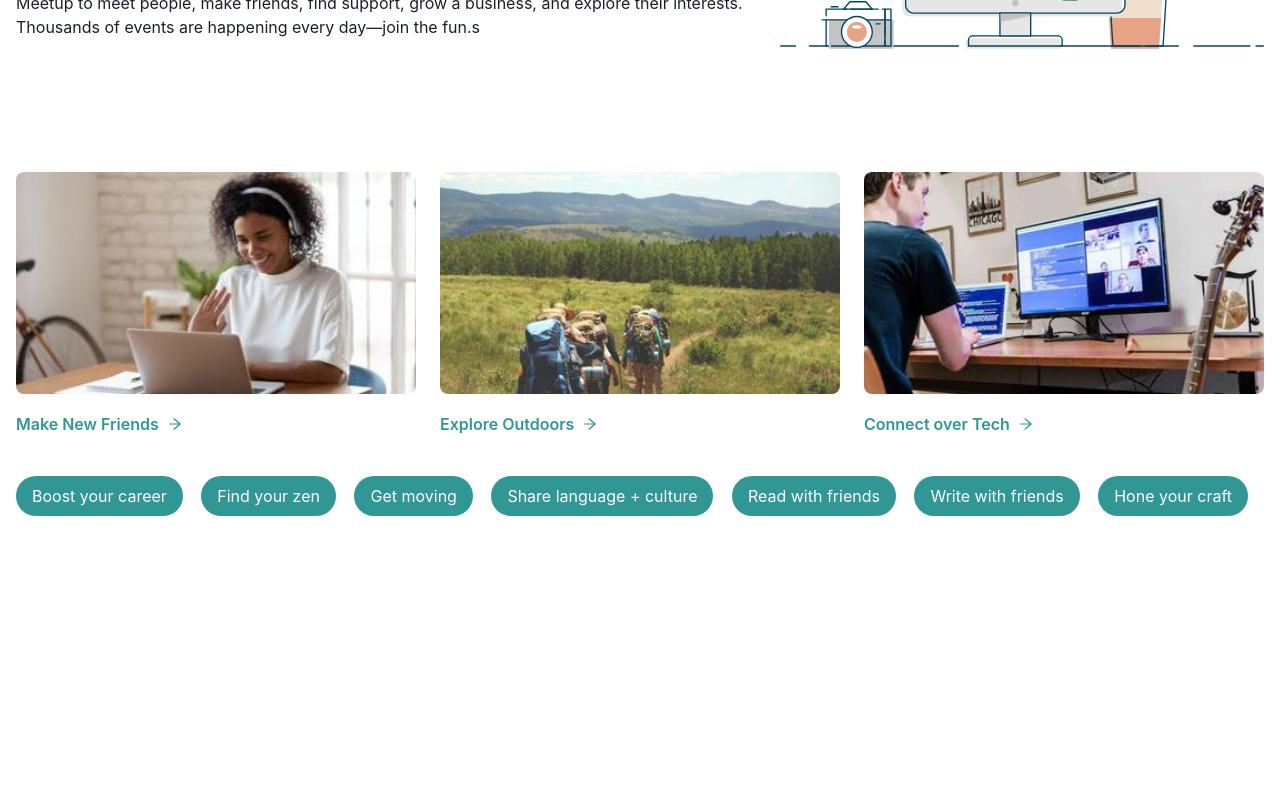
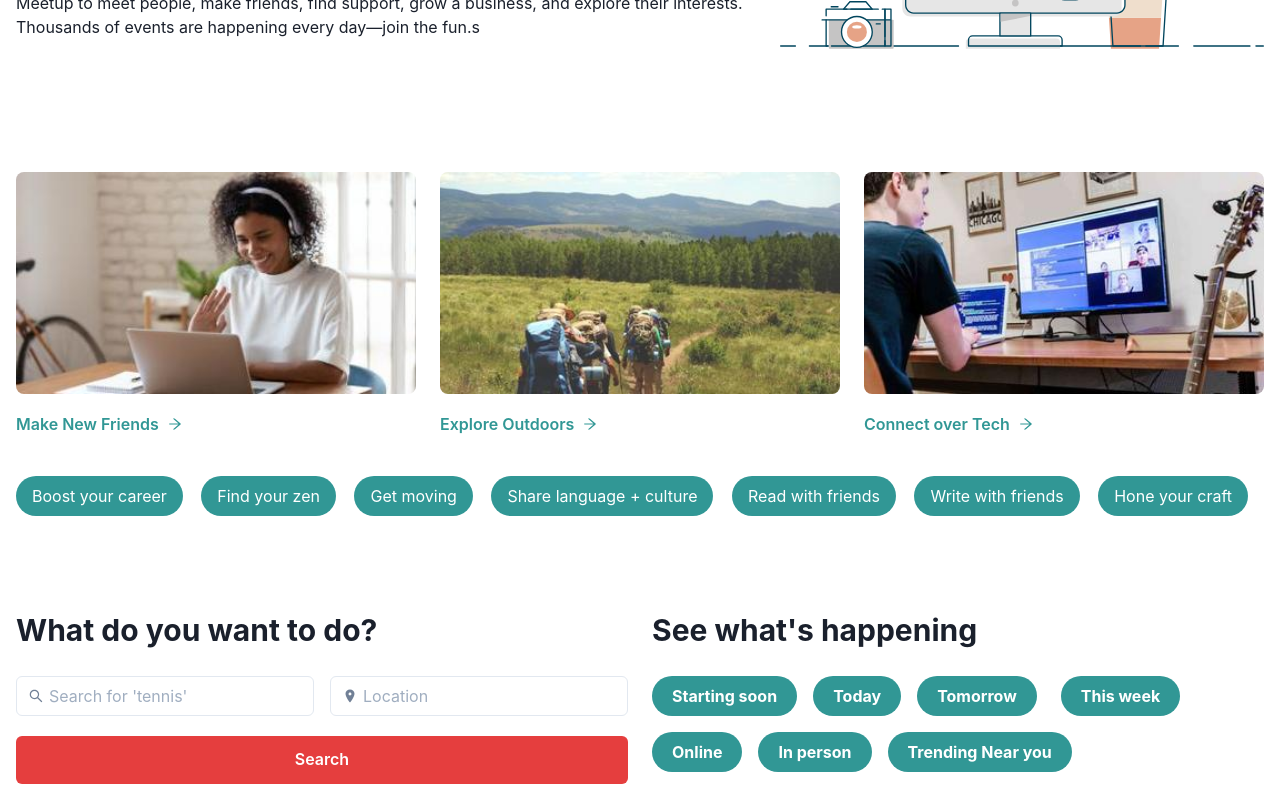
Before and after one commit to Kondwani7/meetup_clone, a Next.js app: page / in a window 1280 px wide. Shown: the part 315-1115 px from the top of the page. Before the commit the page ends 847 px from the top, so only its background shows below. Built offline with nearby package versions, Linux system fonts and the light colour scheme.

Commit message:
location and event search

```diff
--- a/components/Banner.jsx
+++ b/components/Banner.jsx
@@ -1,7 +1,7 @@
-import {Text, Box, Button, Image, Container,Grid, Heading, Badge } from '@chakra-ui/react';
+import {Text, FormControl, Box, Input, Button, Image, Container,Grid, Heading, Badge, InputGroup, InputLeftElement } from '@chakra-ui/react';
 import React from 'react';
-import {AiOutlineArrowRight} from 'react-icons/ai'
-
+import {AiOutlineArrowRight, AiOutlineSearch} from 'react-icons/ai'
+import {IoIosPin} from 'react-icons/io'
 const Banner = () => {
   return (
     <>
@@ -99,6 +99,100 @@ const Banner = () => {
                 </Badge>
               </Box>
             </Container>
+            {/*last section*/}
+            <Container maxW="container.xl">
+              <Grid templateColumns="repeat(2, 1fr)" gap={6}>
+                <Box>
+                  <Heading as="h3" size="lg" mb="7" mt="20">
+                    What do you want to do?
+                  </Heading>
+                  <Box d="flex" alignItems="center">
+                    <Box flexBasis={'50%'} mr="2">
+                      <FormControl id="email">
+                      <Box pos="relative" color="gray.500">
+                          <InputGroup>
+                          <InputLeftElement
+                            className="InputLeft"
+                            pointerEvents="none"
+                            children={<AiOutlineSearch className='searchIcon'/>}
+                            size="xs"/>
+                            <Input type="text" pl="8" placeholder="Search for 'tennis'"/>
+                          </InputGroup>
+                        </Box>
+                      </FormControl>
+                    </Box>
+                    <Box flexBasis={'50%'} ml="2">
+                      <FormControl id="email">
+                      <Box pos="relative" color="gray.500">
+                          <InputGroup>
+                          <InputLeftElement
+                            className="InputLeft"
+                            pointerEvents="none"
+                            children={<IoIosPin className='searchIcon'/>}
+                            size="xs"/>
+                            <Input type="text" pl="8" placeholder="Location"/>
+                          </InputGroup>
+                        </Box>
+                      </FormControl>
+                    </Box>
+                  </Box>
+                  {/*search button large*/}
+                  <Button
+                    _hover={{opacity:".8"}}
+                    mt="5"
+                    pt="6"
+                    pb="6"
+                    w="100%"
+                    color="#ffffff"
+                    bg="red.500"
+                    fontSize="lg"
+                    mb="4">
+                      <Text fontSize="medium">Search</Text>
+                    </Button>
+                </Box>
+                {/* part 2 of grid*/}
+                <Box>
+                  <Heading as="h3" size="lg" mb="7" mt="20">
+                    See what's happening
+                  </Heading>
+                  <Badge
+                    borderRadius="3xl" px={5} py={2} mr="4" mb="4"
+                    color="#ffff" textTransform="normal" bg="teal.500">
+                      <Text fontSize="md">Starting soon</Text>
+                  </Badge>
+                  <Badge
+                    borderRadius="3xl" px={5} py={2} mr="4" mb="4"
+                    color="#ffff" textTransform="normal" bg="teal.500">
+                      <Text fontSize="md">Today</Text>
+                  </Badge>
+                  <Badge
+                    borderRadius="3xl" px={5} py={2} mr="4" mb="4"
+                    color="#ffff" textTransform="normal" bg="teal.500">
+                      <Text fontSize="md">Tomorrow</Text>
+                  </Badge>
+                  <Badge
+                    borderRadius="3xl" px={5} py={2} mb="4" ml="2"
+                    color="#ffff" textTransform="normal" bg="teal.500">
+                      <Text fontSize="md">This week</Text>
+                  </Badge>
+                  <Badge
+                    borderRadius="3xl" px={5} py={2} mr="4" mb="4"
+                    color="#ffff" textTransform="normal" bg="teal.500">
+                      <Text fontSize="md">Online</Text>
+                  </Badge>
+                  <Badge
+                    borderRadius="3xl" px={5} py={2} mr="4" mb="4"
+                    color="#ffff" textTransform="normal" bg="teal.500">
+                      <Text fontSize="md">In person</Text>
+                  </Badge>
+                  <Badge
+                    borderRadius="3xl" px={5} py={2} mr="4" mb="4"
+                    color="#ffff" textTransform="normal" bg="teal.500">
+                      <Text fontSize="md">Trending Near you</Text>
+                  </Badge>
+                </Box>
+              </Grid>
+            </Container>
       </Box>
     </>
 
```
